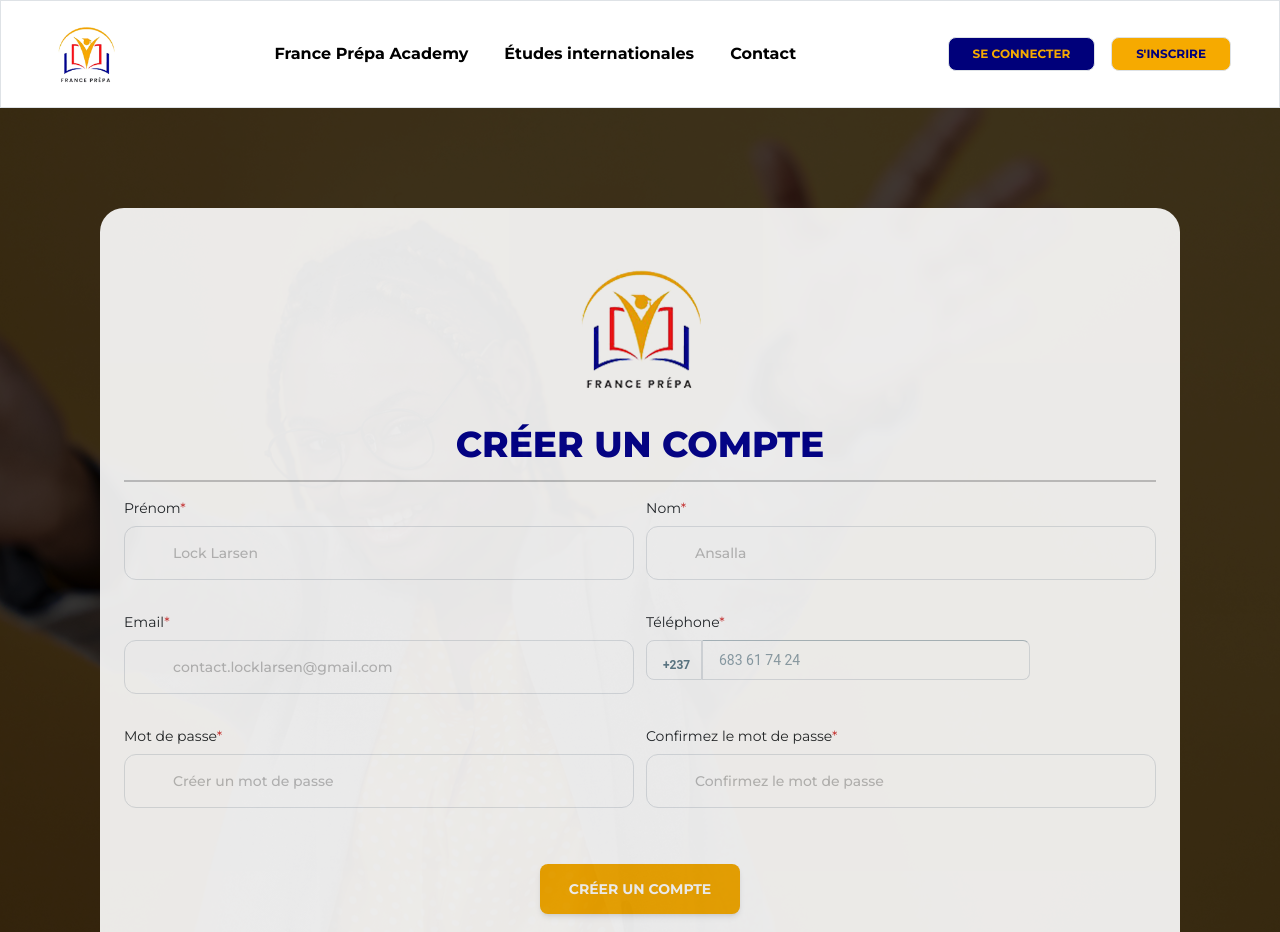
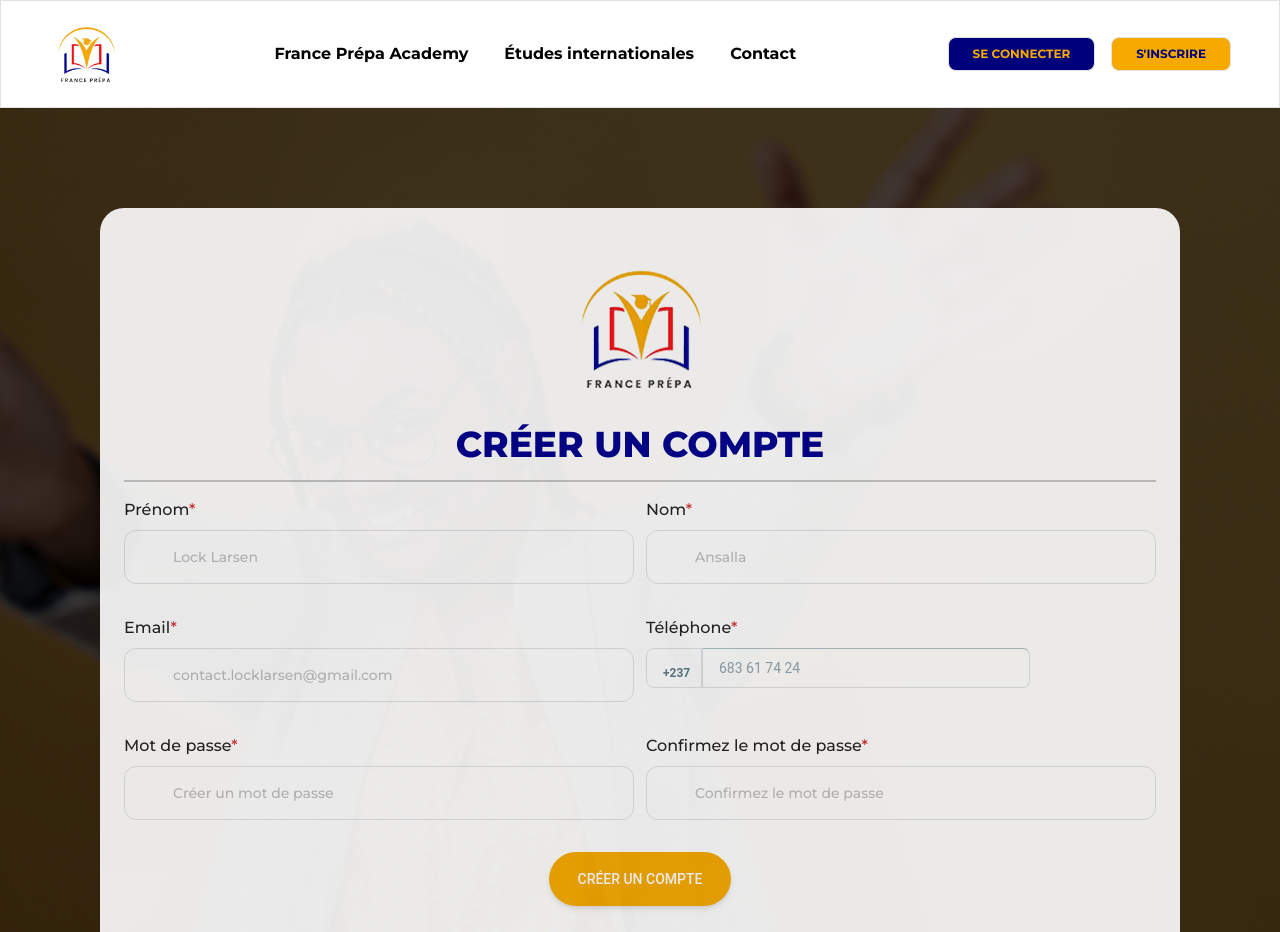
Before and after one commit to locklarsen/france-prepa, a React (Vite) app: page /signup in a window 1280 px wide. Shown: the top 932 px of the page. Built offline with nearby package versions, Linux system fonts and the light colour scheme.

Commit message:
Mise à jour des formulaire de contact et création de compte

```diff
--- a/src/page/SignUp/SignupPage.jsx
+++ b/src/page/SignUp/SignupPage.jsx
@@ -1,142 +1,158 @@
+// IMPORTER LES PACKAGES REACT
 import React from "react";
+import { Link } from "react-router-dom";
+
+// IMPORTER D'AUTRES PACKAGES
+import { Button, Typography } from "@material-tailwind/react";
+
+// IMPRTER DES COMPOSANT
 import Footer from "../../components/homePage_Components/Footer";
 import InputPhoneCountryCode from "../../components/general_usage_components/InputPhoneCountryCode";
-import { Link } from "react-router-dom";
 import NavigationBar from "../../components/homePage_Components/NavigationBar";
-import { Button, Typography } from "@material-tailwind/react";
 
+// IMPORTER DES IMAGES
 import background from "../../assets/images/background/001.JPG";
-
 import logo from "../../../src/assets/images/logos/logo.png";
 
 const SignupPage = () => {
   return (
-    <div className="bg-white">
+    <div className={`bg-white`}>
       <NavigationBar />
 
-      {/* Section avec l'image d'arrière-plan et l'overlay blanc */}
+      {/* Section avec l'image d'arrière-plan et l'overlay */}
       <div
         style={{ backgroundImage: `url(${background})` }}
-        className="relative w-full inset-50 p-5 sm:p-6 md:p-10 lg:p-14 flex flex-col justify-center items-center bg-cover bg-center"
+        className={`relative w-full inset-50 p-5 sm:p-6 md:p-10 lg:p-14 flex flex-col justify-center items-center bg-cover bg-center`}
       >
-        {/* Overlay blanc semi-transparent */}
-        {/* Superposition noire avec opacité */}
-        <div className="absolute inset-0 bg-[#000000] bg-opacity-75 z-10"></div>
+        {/* Superposition sombre pour améliorer la visibilité du contenu */}
+        <div
+          className={`absolute inset-0 bg-[#000000] bg-opacity-75 z-10`}
+        ></div>
 
-        {/* Contenu au-dessus de l'image */}
-        <div className="relative z-10 flex justify-center w-full h-full my-auto xl:gap-14 lg:gap-10 md:gap-5">
-          <div className="flex items-center justify-center w-full lg:p-12">
-            <div className="flex items-center xl:p-1 w-full">
-              <form className="bg-white opacity-90 flex flex-col items-center w-full h-full pb-6 text-center rounded-3xl p-4 md:p-8">
+        {/* Contenu placé au-dessus de l'image d'arrière-plan */}
+        <div
+          className={`relative z-10 flex justify-center w-full h-full my-auto xl:gap-14 lg:gap-10 md:gap-5`}
+        >
+          <div className={`flex items-center justify-center w-full lg:p-12`}>
+            <div className={`flex items-center xl:p-1 w-full`}>
+              <form
+                className={`bg-white opacity-90 flex flex-col items-center w-full h-full pb-6 text-center rounded-3xl p-4 md:p-8`}
+              >
                 {/* Logo */}
                 <img
                   src={logo}
-                  alt="Placeholder Image"
-                  className="object-cover w-24 h-24 sm:w-32 sm:h-32 md:w-40 md:h-40 lg:w-48 lg:h-48"
+                  alt="Logo"
+                  className={`object-cover w-24 h-24 sm:w-32 sm:h-32 md:w-40 md:h-40 lg:w-48 lg:h-48`}
                 />
 
-                {/* Titre */}
-                <Typography className="font-[montserrat] text-[#00008f] mb-3 text-2xl sm:text-3xl md:text-4xl font-extrabold uppercase">
+                {/* Titre de la page */}
+                <Typography
+                  className={`font-[montserrat] text-[#00008f] mb-3 text-2xl sm:text-3xl md:text-4xl font-extrabold uppercase`}
+                >
                   Créer un compte
                 </Typography>
 
                 {/* Ligne de séparation */}
-                <div className="flex items-center mb-3 w-full">
-                  <hr className="h-0.5 border-b border-solid border-grey-500 grow"></hr>
-                  <hr className="h-0.5 border-b border-solid border-grey-500 grow"></hr>
+                <div className={`flex items-center mb-3 w-full`}>
+                  <hr
+                    className={`h-0.5 border-b border-solid border-grey-500 grow`}
+                  />
+                  <hr
+                    className={`h-0.5 border-b border-solid border-grey-500 grow`}
+                  />
                 </div>
 
-                {/* Formulaire */}
-                <div className="flex flex-col w-full md:flex-row md:gap-3">
-                  <div className="flex flex-col w-full mb-3">
+                {/* Formulaire d'inscription */}
+                <div className={`flex flex-col w-full md:flex-row md:gap-3`}>
+                  <div className={`flex flex-col w-full mb-3`}>
                     <label
                       htmlFor="prenom"
-                      className="mb-2 text-sm text-grey-900 text-justify"
+                      className={`mb-2 text-md font-medium text-gray-900 text-justify`}
                     >
-                      Prénom<span className="text-red-700">*</span>
+                      Prénom<span className={`text-red-700`}>*</span>
                     </label>
                     <input
                       id="prenom"
                       type="text"
                       placeholder="Lock Larsen"
                       required
-                      className="bg-transparent border border-grey-300 flex items-center w-full px-5 py-3 text-sm font-medium outline-none focus:bg-grey-400 mb-3 md:mb-0 placeholder:text-grey-700 bg-grey-200 text-dark-grey-900 rounded-xl"
+                      className={`bg-transparent border border-grey-300 flex items-center w-full px-5 py-3 text-sm font-medium outline-none focus:bg-grey-400 mb-3 md:mb-0 placeholder:text-grey-700 bg-grey-200 text-dark-grey-900 rounded-xl`}
                     />
                   </div>
-                  <div className="flex flex-col w-full mb-3">
+                  <div className={`flex flex-col w-full mb-3`}>
                     <label
                       htmlFor="nom"
-                      className="mb-2 text-sm text-grey-900 text-justify"
+                      className={`mb-2 text-md font-medium text-gray-900 text-justify`}
                     >
-                      Nom<span className="text-red-700">*</span>
+                      Nom<span className={`text-red-700`}>*</span>
                     </label>
                     <input
                       id="nom"
                       type="text"
                       placeholder="Ansalla"
                       required
-                      className="bg-transparent border border-grey-300 flex items-center w-full px-5 py-3 text-sm font-medium outline-none focus:bg-grey-400 mb-3 md:mb-0 placeholder:text-grey-700 bg-grey-200 text-dark-grey-900 rounded-xl"
+                      className={`bg-transparent border border-grey-300 flex items-center w-full px-5 py-3 text-sm font-medium outline-none focus:bg-grey-400 mb-3 md:mb-0 placeholder:text-grey-700 bg-grey-200 text-dark-grey-900 rounded-xl`}
                     />
                   </div>
                 </div>
 
-                <div className="flex flex-col w-full md:flex-row md:gap-3">
-                  <div className="flex flex-col w-full mb-3">
+                <div className={`flex flex-col w-full md:flex-row md:gap-3`}>
+                  <div className={`flex flex-col w-full mb-3`}>
                     <label
                       htmlFor="email"
-                      className="mb-2 text-sm text-grey-900 text-justify"
+                      className={`mb-2 text-md font-medium text-gray-900 text-justify`}
                     >
-                      Email<span className="text-red-700">*</span>
+                      Email<span className={`text-red-700`}>*</span>
                     </label>
                     <input
                       id="email"
                       type="email"
                       placeholder="contact.locklarsen@gmail.com"
                       required
-                      className="bg-transparent border border-grey-300 flex items-center w-full px-5 py-3 text-sm font-medium outline-none focus:bg-grey-400 mb-3 md:mb-0 placeholder:text-grey-700 bg-grey-200 text-dark-grey-900 rounded-xl"
+                      className={`bg-transparent border border-grey-300 flex items-center w-full px-5 py-3 text-sm font-medium outline-none focus:bg-grey-400 mb-3 md:mb-0 placeholder:text-grey-700 bg-grey-200 text-dark-grey-900 rounded-xl`}
                     />
                   </div>
-                  <div className="flex flex-col w-full mb-3">
+                  <div className={`flex flex-col w-full mb-3`}>
                     <label
                       htmlFor="InputPhoneCountryCode"
-                      className="mb-2 text-sm text-grey-900 text-justify"
+                      className={`mb-2 text-md font-medium text-gray-900 text-justify`}
                     >
-                      Téléphone<span className="text-red-700">*</span>
+                      Téléphone<span className={`text-red-700`}>*</span>
                     </label>
                     <InputPhoneCountryCode />
                   </div>
                 </div>
 
-                <div className="flex flex-col w-full md:flex-row md:gap-3">
-                  <div className="flex flex-col w-full mb-3">
+                <div className={`flex flex-col w-full md:flex-row md:gap-3`}>
+                  <div className={`flex flex-col w-full mb-3`}>
                     <label
                       htmlFor="password"
-                      className="mb-2 text-sm text-grey-900 text-justify"
+                      className={`mb-2 text-md font-medium text-gray-900 text-justify`}
                     >
-                      Mot de passe<span className="text-red-700">*</span>
+                      Mot de passe<span className={`text-red-700`}>*</span>
                     </label>
                     <input
                       id="password"
                       type="password"
                       placeholder="Créer un mot de passe"
                       required
-                      className="bg-transparent border border-grey-300 flex items-center w-full px-5 py-3 text-sm font-medium outline-none focus:bg-grey-400 mb-3 md:mb-0 placeholder:text-grey-700 bg-grey-200 text-dark-grey-900 rounded-xl"
+                      className={`bg-transparent border border-grey-300 flex items-center w-full px-5 py-3 text-sm font-medium outline-none focus:bg-grey-400 mb-3 md:mb-0 placeholder:text-grey-700 bg-grey-200 text-dark-grey-900 rounded-xl`}
                     />
                   </div>
-                  <div className="flex flex-col w-full mb-3">
+                  <div className={`flex flex-col w-full mb-3`}>
                     <label
                       htmlFor="confirmed_password"
-                      className="mb-2 text-sm text-grey-900 text-justify"
+                      className={`mb-2 text-md font-medium text-gray-900 text-justify`}
                     >
                       Confirmez le mot de passe
-                      <span className="text-red-700">*</span>
+                      <span className={`text-red-700`}>*</span>
                     </label>
                     <input
                       id="confirmed_password"
                       type="password"
                       placeholder="Confirmez le mot de passe"
                       required
-                      className="bg-transparent border border-grey-300 flex items-center w-full px-5 py-3 text-sm font-medium outline-none focus:bg-grey-400 mb-3 md:mb-0 placeholder:text-grey-700 bg-grey-200 text-dark-grey-900 rounded-xl"
+                      className={`bg-transparent border border-grey-300 flex items-center w-full px-5 py-3 text-sm font-medium outline-none focus:bg-grey-400 mb-3 md:mb-0 placeholder:text-grey-700 bg-grey-200 text-dark-grey-900 rounded-xl`}
                     />
                   </div>
                 </div>
@@ -144,21 +160,26 @@ const SignupPage = () => {
                 {/* Bouton Créer un compte */}
                 <Button
                   size="lg"
-                  className="font-[montserrat] bg-[#f6aa00] hover:bg-[#e59d01] hover:border-1 hover:border-yellow-100 mx-auto my-4"
+                  className={`bg-[#f6aa00] hover:bg-[#00008f] hover:border-[#00008f] text-white focus:bg-[#f6aa00] focus:ring-4 focus:outline-none focus:ring-[#f6aa00] font-medium rounded-full w-fit py-3`}
                 >
                   Créer un compte
                 </Button>
-                <p className="text-sm leading-relaxed text-grey-900">
-                  Déjà inscrit ?{" "}
-                  <Link to="/login" className="font-bold text-grey-700">
-                    Connectez-vous
+
+                <Typography className={`mt-4 font-medium text-base`}>
+                  Vous avez déjà un compte?{" "}
+                  <Link
+                    to="/login"
+                    className={`text-[#00008f] hover:text-[#f6aa00] focus:text-[#f6aa00]`}
+                  >
+                    Connectez-vous ici
                   </Link>
-                </p>
+                </Typography>
               </form>
             </div>
           </div>
         </div>
       </div>
+
       <Footer />
     </div>
   );
```
Also changed, not shown: src/page/Login/LoginPage.jsx (+52 -34 lines).
